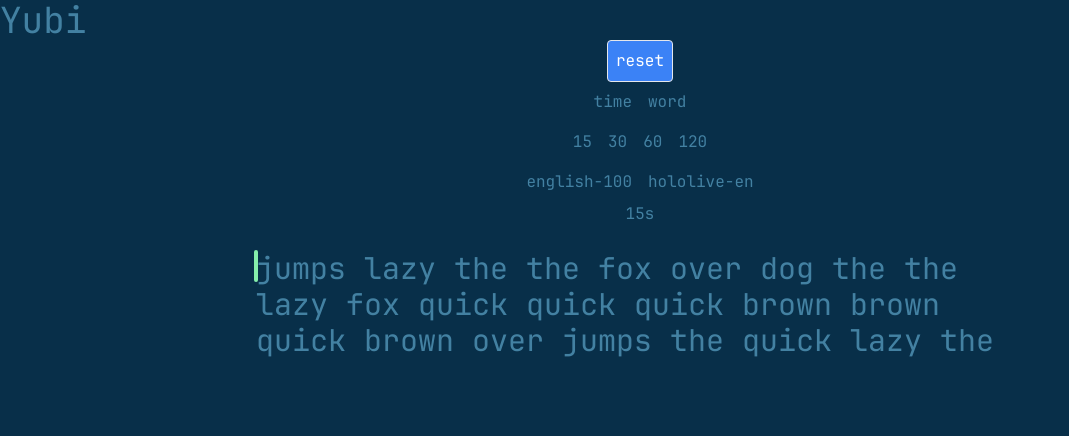
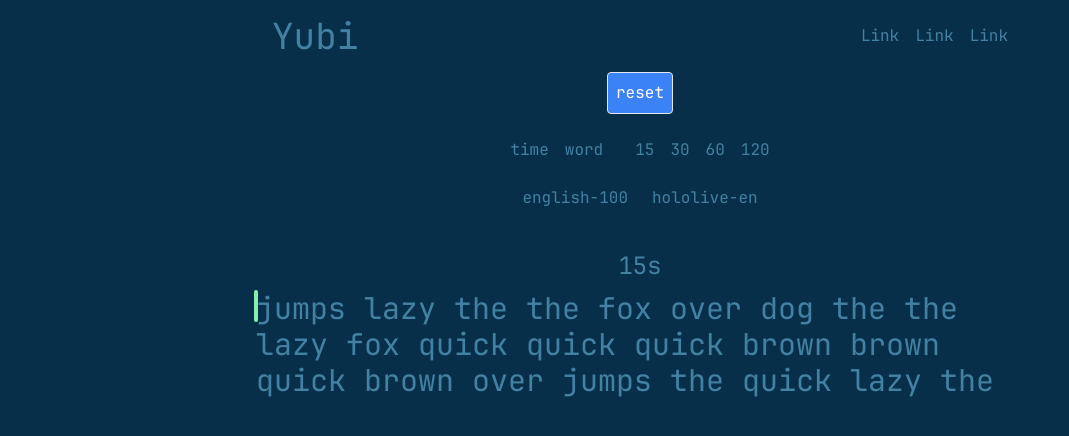
Before and after one commit to datle-dev/yubi, a React (Vite) app in the folder frontend/: page / in a window 1280 px wide. Shown: the top 436 px of the page, without its empty margins (0-1069 px from the left). Built offline with nearby package versions, Linux system fonts and the light colour scheme.

Commit message:
Update layout with flex, spacing, and semantic tags

```diff
--- a/frontend/src/App.jsx
+++ b/frontend/src/App.jsx
@@ -1,11 +1,12 @@
 import { useState } from 'react';
+import Header from './components/Header';
 import TypingTest from './components/TypingTest';
 
 function App() {
   return (
     <>
-      <div className="min-h-screen font-mono text-sky-300/50 bg-sky-950">
-        <div className="text-4xl">Yubi</div>
+      <div className="flex flex-col items-center min-w-80 font-mono text-sky-300/50">
+        <Header />
         <TypingTest />
       </div>
     </>
--- a/frontend/src/components/TypingTest.jsx
+++ b/frontend/src/components/TypingTest.jsx
@@ -361,7 +361,7 @@
 
   return (
     <>
-      <div className="flex flex-col justify-center items-center mx-4">
+      <div className="flex flex-col justify-center items-center px-4">
         <div>
           <button
             type="button"
@@ -371,16 +371,27 @@
             reset
           </button>
         </div>
+        <section className="flex flex-col gap-2 my-4">
+          <div className="flex justify-between gap-4">
             <div>
-          <ModeButton text={'time'} mode={'time'} onClick={handleTestMode} />
-          <ModeButton text={'word'} mode={'word'} onClick={handleTestMode} />
+              <ModeButton
+                text={'time'}
+                mode={'time'}
+                onClick={handleTestMode}
+              />
+              <ModeButton
+                text={'word'}
+                mode={'word'}
+                onClick={handleTestMode}
+              />
             </div>
             <ConfigOptions
               isTimeMode={config.isTimeMode}
               isWordMode={config.isWordMode}
               onClick={handleConfigOptions}
             />
-        <div>
+          </div>
+          <div className="flex justify-center gap-2">
             <WordListButton
               text={'english-100'}
               list={'english-100'}
@@ -392,13 +403,17 @@
               onClick={handleGetWordList}
             />
           </div>
+        </section>
+        <section className="flex flex-col gap-2 justify-center items-center my-4">
           {config.isWordMode && (
-          <Counter current={index.word} total={tracker.length} />
+            <p className="text-2xl">
+              {index.word}/{tracker.length}
+            </p>
           )}
-        {config.isTimeMode && <p>{timer}s</p>}
+          {config.isTimeMode && <p className="text-2xl">{timer}s</p>}
           <div
             ref={ref}
-          className="relative flex justify-start content-start flex-wrap max-w-3xl min-h-32 my-6"
+            className="relative flex justify-start content-start flex-wrap max-w-3xl min-h-32"
           >
             <Cursor
               tracker={tracker}
@@ -420,7 +435,9 @@
               );
             })}
           </div>
+        </section>
         {status.isDone && (
+          <section>
             <Stats
               tracker={tracker}
               countTyped={count.typed}
@@ -428,6 +445,7 @@
               timeStart={time.start}
               timeEnd={time.end}
             />
+          </section>
         )}
       </div>
     </>
```
Lines whose indentation alone changed are shown as unchanged.
